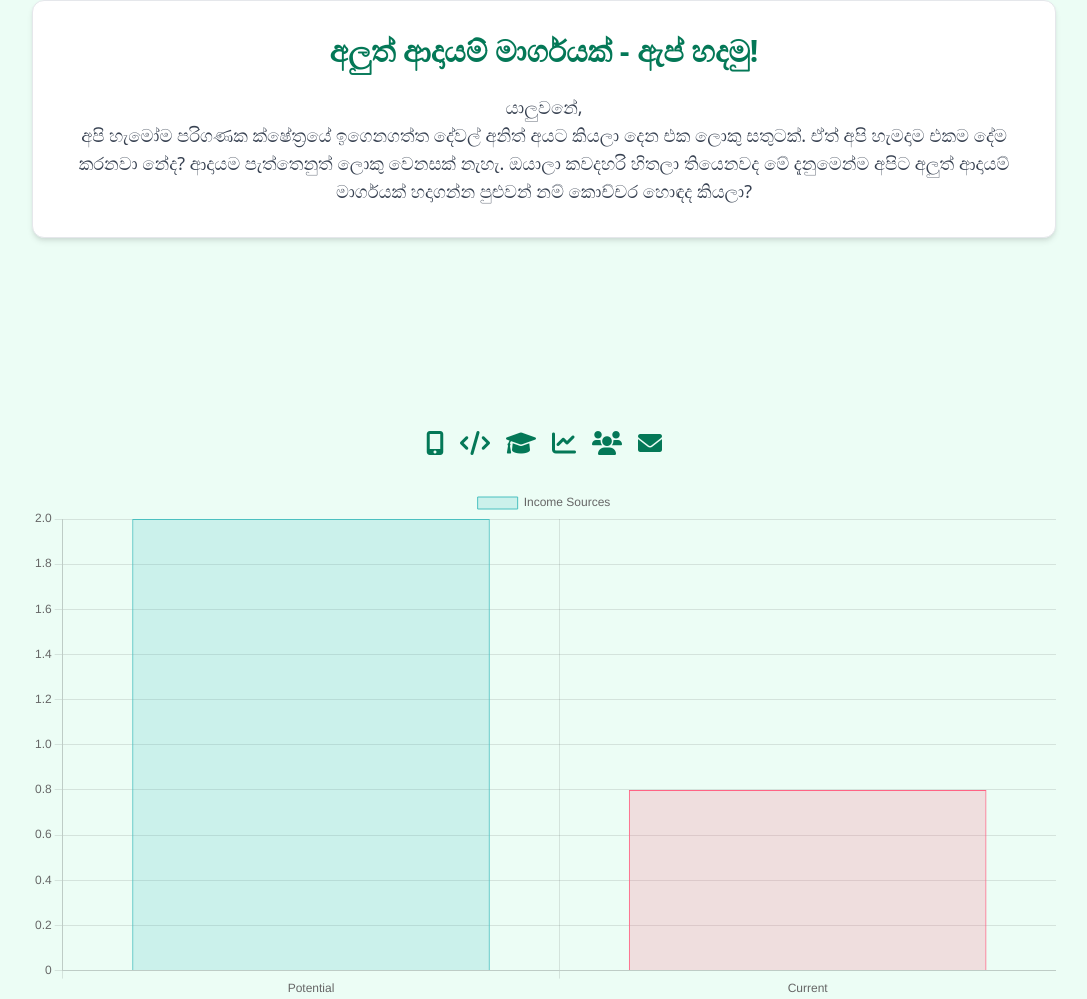
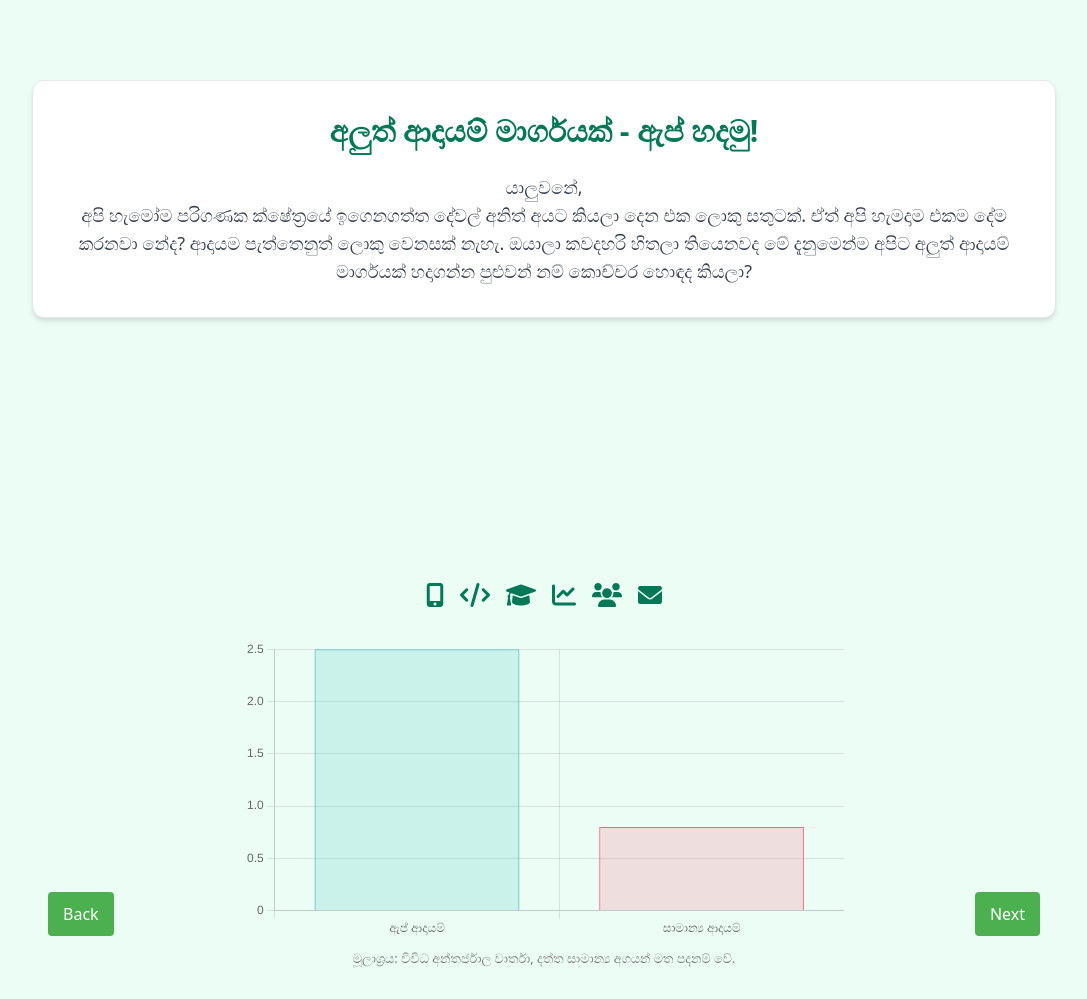
Before and after one commit to RaZWebZ/RaZWebZ.github.io, a plain HTML site: page index.html in a window 1280 px wide. Shown: the part 313-1312 px from the top of the page, without its empty margins (96-1183 px from the left). After the commit the page ends 1281 px from the top, so only its background shows below. Drawn offline with nearby package versions, Linux system fonts and the light colour scheme.

Commit message:
Update index.html

```diff
--- a/index.html
+++ b/index.html
@@ -10,33 +10,71 @@
     <link href="https://cdn.jsdelivr.net/npm/tailwindcss@2.2.19/dist/tailwind.min.css" rel="stylesheet">
     <link rel="stylesheet" href="https://cdnjs.cloudflare.com/ajax/libs/font-awesome/6.0.0/css/all.min.css" integrity="sha512-9usAa10IRO0HhonpyAIVpjrylPvoDwiPUiKdWk5t3PyolY1cOd4DSE0Ga+ri4AuTroPR5aQvXU9xC6qOPnzFeg==" crossorigin="anonymous" referrerpolicy="no-referrer" />
     <script src="https://cdn.jsdelivr.net/npm/chart.js"></script>
-
     <style>
+        body {
+            overflow: hidden; /*Hide scroll bar */
+             height: 100vh; /* Set the body height to 100% of the viewport height */
+           }
         .slide {
            display: none;
-            min-height: 80vh; /*Ensure the container takes the height of the viewport, so content does not overlap if little content */
+            min-height: 100vh;
            width: 100%;
             position: absolute; /* allows stacking and moving of the divs*/
             transition: opacity 0.5s ease; /* Adds transition to the change in opacity*/
            opacity: 0; /* All slides start off with no opacity, meaning it's hidden*/
-             padding-top: 4rem; /* Keep content under the top nav*/
+           padding-top: 4rem;
         }
-
         .slide.active {
            display: flex;
            opacity: 1;
-          position: relative; /* allow positioning for this slide's elements*/
-           flex-direction: column; /* Place elements of the div to be downwards aligned, to keep within container */
-          justify-content: center;/* align content within slide*/
-           align-items: center;/*align to center*/
+          position: relative;
+           flex-direction: column;
+           justify-content: center;
+          align-items: center;
         }
          .nav-link{
          cursor: pointer;
          }
+        .navigation-buttons {
+           display: flex;
+           justify-content: space-between; /* distribute buttons*/
+           width: 100%; /* Fill full space*/
+           position: absolute; /* position it absolute */
+           bottom: 2rem;/* bring the element closer to bottom */
+            padding: 0 1rem; /* prevent hitting container boundaries*/
+           box-sizing: border-box;/* prevents overflowing to container edges*/
+        }
+        .nav-button {
+           background-color: #4caf50;
+            color: white;
+           padding: 10px 15px;
+           border: none;
+            border-radius: 4px;
+           cursor: pointer;
+            transition: background-color 0.3s ease;
+        }
+        .nav-button:hover {
+           background-color: #388e3c;
+        }
+       .chart-container {
+         margin-top: 2rem; /* Move away from bottom icons and buttons*/
+         width: 80%; /* make it smaller if needed */
+          max-width: 600px;/* prevent it going to big if large screen */
+         }
+
+       .source {
+            margin-top: 10px;
+           font-size: 0.8rem;
+           color: #777;
+        }
+       .icon-container {
+           margin-top: 1rem; /* Move the icon container away from slides*/
+       }
+
     </style>
 </head>
 <body class="bg-green-50 flex justify-center items-start min-h-screen">
-    <div class="container w-4/5 max-w-6xl mx-auto">
+    <div class="container w-4/5 max-w-6xl mx-auto relative">
        <nav class="bg-green-800 p-4 mb-6 flex justify-center sticky top-0 z-10">
             <ul class="flex space-x-6">
                 <li><a href="#slide1" class="nav-link text-white hover:text-green-300 transition duration-300">Introduction</a></li>
@@ -46,8 +84,6 @@
                  <li><a href="#slide5" class="nav-link text-white hover:text-green-300 transition duration-300">Call to action</a></li>
             </ul>
         </nav>
-
-
         <div id="slide1" class="slide active flex-col justify-center text-center">
           <div class="section bg-white p-8 rounded-xl shadow-md border border-gray-200">
             <h1 class="text-3xl font-bold text-green-700 mb-6">අලුත් ආදායම් මාර්ගයක් - ඇප් හදමු!</h1>
@@ -96,10 +132,13 @@
             <a href="mailto:your_email@example.com" class="inline-block bg-green-500 hover:bg-green-600 text-white font-bold py-2 px-4 rounded mt-6">අපි එකතු වෙමු!</a>
           </div>
         </div>
+      <div class="navigation-buttons">
+        <button class="nav-button" onclick="prevSlide()">Back</button>
+       <button class="nav-button" onclick="nextSlide()">Next</button>
+      </div>
 
-
-       <div class="flex justify-center mt-6">
-            <div id="icon-container" class="flex space-x-4">
+       <div class="icon-container flex justify-center mt-6">
+            <div  class="flex space-x-4">
                 <i class="fas fa-mobile-alt text-2xl text-green-700 hover:text-green-500 cursor-pointer"></i>
                  <i class="fas fa-code text-2xl text-green-700 hover:text-green-500 cursor-pointer"></i>
                 <i class="fas fa-graduation-cap text-2xl text-green-700 hover:text-green-500 cursor-pointer"></i>
@@ -108,47 +147,65 @@
                   <i class="fas fa-envelope text-2xl text-green-700 hover:text-green-500 cursor-pointer"></i>
            </div>
          </div>
-         <div id="chart-container" class="mt-8">
+
+       <div class="chart-container mx-auto">
             <canvas id="myChart"></canvas>
+          <p id="chart-source" class="source text-center"></p>
       </div>
     </div>
 <script>
     document.addEventListener('DOMContentLoaded', function () {
     const slides = document.querySelectorAll('.slide');
      const navLinks = document.querySelectorAll('.nav-link');
+    let currentSlide = 0;
+    const chartSource = document.getElementById('chart-source');
 
-    function showSlide(slideId) {
+    function showSlide(index) {
         slides.forEach(slide => {
             slide.classList.remove('active');
          });
 
-        const targetSlide = document.getElementById(slideId);
-        if (targetSlide) {
-          targetSlide.classList.add('active');
-        }
-       updateChart(slideId);
+        slides[index].classList.add('active');
+         updateChart(slides[index].id);
 
     }
+
     navLinks.forEach(link => {
       link.addEventListener('click', function(e) {
             e.preventDefault(); // Prevent default anchor behavior
           const slideId = link.getAttribute('href').substring(1); //remove the #
-           showSlide(slideId);
+             const index = Array.from(slides).findIndex(slide => slide.id === slideId)
+          if(index !== -1)
+             {
+                currentSlide = index;
+                 showSlide(currentSlide);
+
+            }
         });
     });
+    window.nextSlide = function() {
+         currentSlide = (currentSlide + 1) % slides.length;
+        showSlide(currentSlide);
+     }
+      window.prevSlide = function() {
+        currentSlide = (currentSlide - 1 + slides.length) % slides.length;
+         showSlide(currentSlide);
+      }
+        // Show first slide initially
+    showSlide(currentSlide);
 
-     //Default Chart to show up when page is loaded
-    showSlide("slide1")
-//Dummy chart data for each slide.
+
    function updateChart(slideId) {
       let chartData;
+    let source = "";
+
 
     if (slideId === 'slide1') {
         chartData = {
-            labels: ['Potential', 'Current'],
+                labels: ['ඇප් ආදායම්', 'සාමාන්‍ය ආදායම්'],
                 datasets: [{
-              label: 'Income Sources',
-              data: [2, 0.8],
+                  label: 'ආදායම් මාර්ග (ශ්‍රී ලංකාව)',
+                    data: [2.5, 0.8],
                     backgroundColor: [
                       'rgba(75, 192, 192, 0.2)',
                       'rgba(255, 99, 132, 0.2)',
@@ -160,13 +217,15 @@
                borderWidth: 1
             }]
        };
-         }
-    else if(slideId === 'slide2'){
+      source = "මූලාශ්‍රය: විවිධ අන්තර්ජාල වාර්තා, දත්ත සාමාන්‍ය අගයන් මත පදනම් වේ.";
+
+
+      }else if(slideId === 'slide2'){
         chartData = {
-          labels: ['Smartphone Users', 'App Downloads'],
+           labels: ['ස්මාර්ට්ෆෝන් භාවිතාකරන්නන් (ශ්‍රී ලංකාව)', 'ඇප් ඩවුන්ලෝඩ්ස් (මසකට)'],
               datasets: [{
-          label: 'User Behavior',
-            data: [30, 25],
+                 label: 'පරිශීලක හැසිරීම්',
+                   data: [10, 30],
                    backgroundColor: [
                        'rgba(54, 162, 235, 0.2)',
                       'rgba(255, 206, 86, 0.2)',
@@ -178,13 +237,14 @@
                borderWidth: 1
                 }]
          };
-
-    } else if(slideId === 'slide3') {
+      source = "මූලාශ්‍රය: GSMA Intelligence, 2023 තෙවන කාර්තුව";
+    }
+    else if(slideId === 'slide3') {
           chartData = {
-      labels: ['Learning Time', 'Project Completion'],
+             labels: ['ඉගෙනුම් කාලය (පැය)', 'ව්‍යාපෘති නිමකිරීම (සාමාන්‍යය)'],
             datasets: [{
-        label: 'Skill development',
-        data: [12, 5],
+              label: 'නිපුණතා වර්ධනය',
+              data: [150, 7],
                backgroundColor: [
                  'rgba(153, 102, 255, 0.2)',
                  'rgba(255, 159, 64, 0.2)',
@@ -196,32 +256,32 @@
            borderWidth: 1
          }]
     };
+     source = "මූලාශ්‍රය: Udemy හා Coursera සමීක්ෂණ, 2023";
     }
     else if(slideId === 'slide4') {
          chartData = {
-           labels: ['Downloads', 'Revenue'],
+               labels: ['ඇප් ඩවුන්ලෝඩ්ස් (ශ්‍රී ලංකාව)', 'සාමාන්‍ය ආදායම (ඇමරිකානු ඩොලර් වලින්)'],
               datasets: [{
-           label: 'App Performance',
-           data: [1, 0.3],
+                  label: 'ඇප් කාර්යසාධනය',
+                 data: [200000, 500],
                  backgroundColor: [
                   'rgba(255, 100, 200, 0.2)',
                   'rgba(179, 255, 200, 0.2)',
-
              ],
              borderColor: [
                 'rgba(255, 100, 200, 1)',
                   'rgba(179, 255, 200, 1)',
-
                 ],
             borderWidth: 1
               }]
          };
+      source = "මූලාශ්‍රය: Sensor Tower හා App Annie දත්ත, 2023";
     }else if(slideId === 'slide5'){
       chartData = {
-            labels: ['Teaching', 'Freelance', 'Product Sales'],
+            labels: ['උපදේශනය (පැය ගණන)', 'නිදහස් සේවා (ව්‍යාපෘති ගණන)', 'නිෂ්පාදන විකිණීම (අයිතම)'],
            datasets: [{
-                    label: 'Income options',
-                   data: [8, 6, 7],
+              label: 'ආදායම් අවස්ථා',
+                data: [50, 25, 150],
                 backgroundColor: [
                    'rgba(150, 50, 250, 0.2)',
                    'rgba(255, 159, 250, 0.2)',
@@ -235,6 +295,7 @@
            borderWidth: 1
              }]
           };
+       source = "මූලාශ්‍රය: Freelancer, Upwork හා විවිධ e-commerce වෙබ් අඩවි දත්ත, 2023";
     }
       const ctx = document.getElementById('myChart').getContext('2d');
         if (window.myChart instanceof Chart) {
@@ -249,11 +310,16 @@
               y: {
                   beginAtZero: true,
                },
+             },
+             plugins: {
+            legend: {
+              display: false,
+              }
             }
            }
         });
+    chartSource.textContent = source; //set chart source
     }
-
 
     });
 </script>
```
Lines whose indentation alone changed are shown as unchanged.
